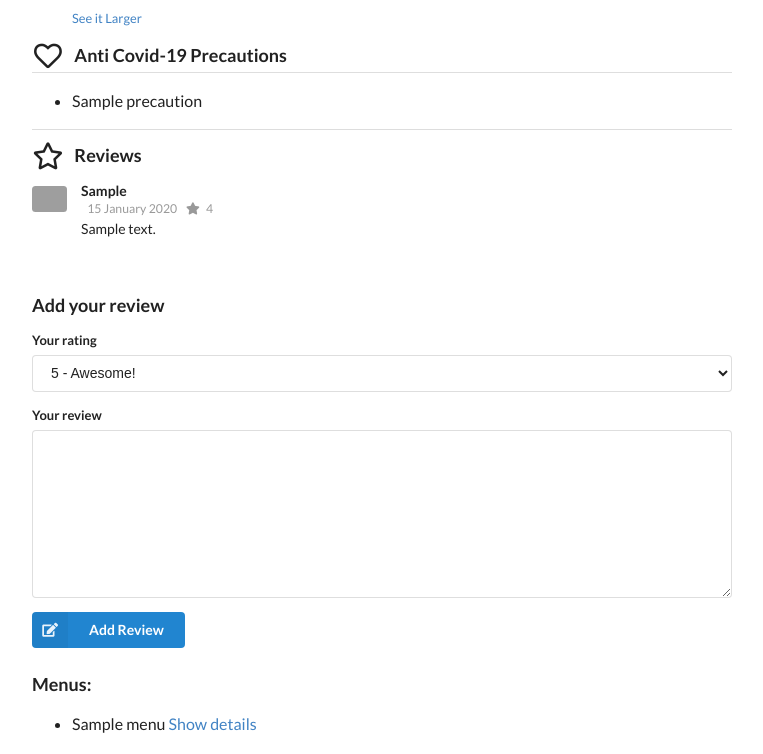
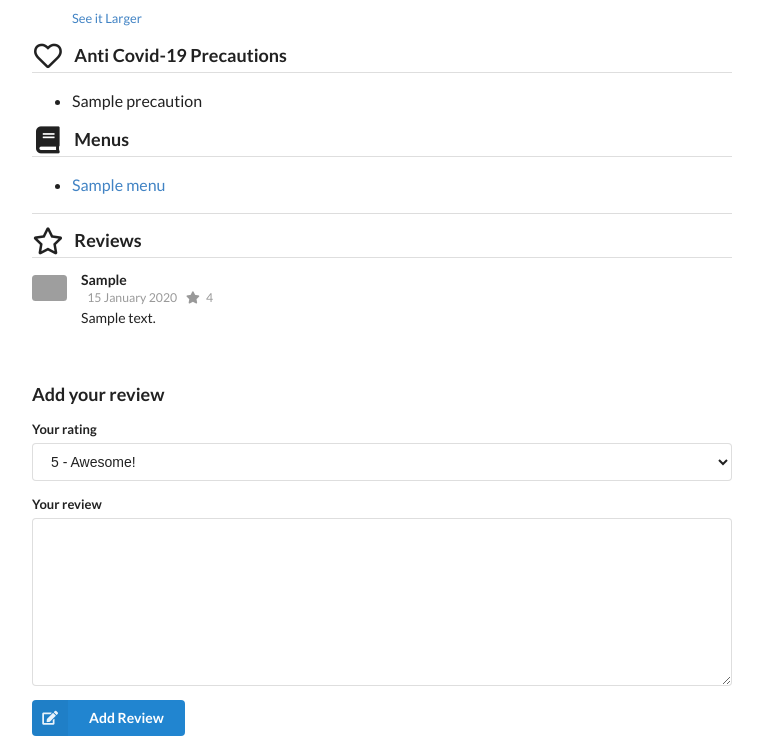
Before and after one commit to reuseman/GoOutSafe, a Flask app: page /restaurants/1 in a window 1280 px wide. Shown: the part 939-1693 px from the top of the page, without its empty margins (258-1021 px from the left). Run offline with Flask 2, Linux system fonts and the light colour scheme; tables that the repository leaves empty hold one stand-in row (values such as "Sample post"); grey boxes are pictures that could not be loaded.

Commit message:
moved menus before reviews

```diff
--- a/monolith/templates/restaurantsheet.html
+++ b/monolith/templates/restaurantsheet.html
@@ -55,9 +55,26 @@
         {% endfor %}
     </ul>
 </section>
+
+<section>
+    <h3 class="ui dividing header">
+        <i class="book icon"></i>
+        <div class="content">
+            Menus
+        </div>
+    </h3>
+    <ul>
+        {% for menu in menus: %}
+        <li>
+            <a href="{{base_url}}/menus/show/{{menu.id}}">{{menu.name}}</a>
+        </li>
+        {% endfor %}
+    </ul>
+</section>
+
 <div class="ui divider"></div>
 <article>
-    <h3 class="ui  header">
+    <h3 class="ui dividing header">
         <i class="star outline icon"></i>
         <div class="content">
             Reviews
@@ -116,17 +133,4 @@
         </form>
         {% endif %}
     </section>
-
-    <h3>Menus:</h3>
-    <ul>
-        {% for menu in menus: %}
-        <li>
-            {{menu.name}}
-            <a href="{{base_url}}/menus/show/{{menu.id}}">Show details</a>
-        </li>
-        {% endfor %}
-    </ul>
-    {% if session['role'] == 'operator' and current_user.id == operator_id %}
-    <a href="/restaurants/{{id}}/menus/new">Create new menu</a>
-    {% endif %}
     {% endblock %}
```
